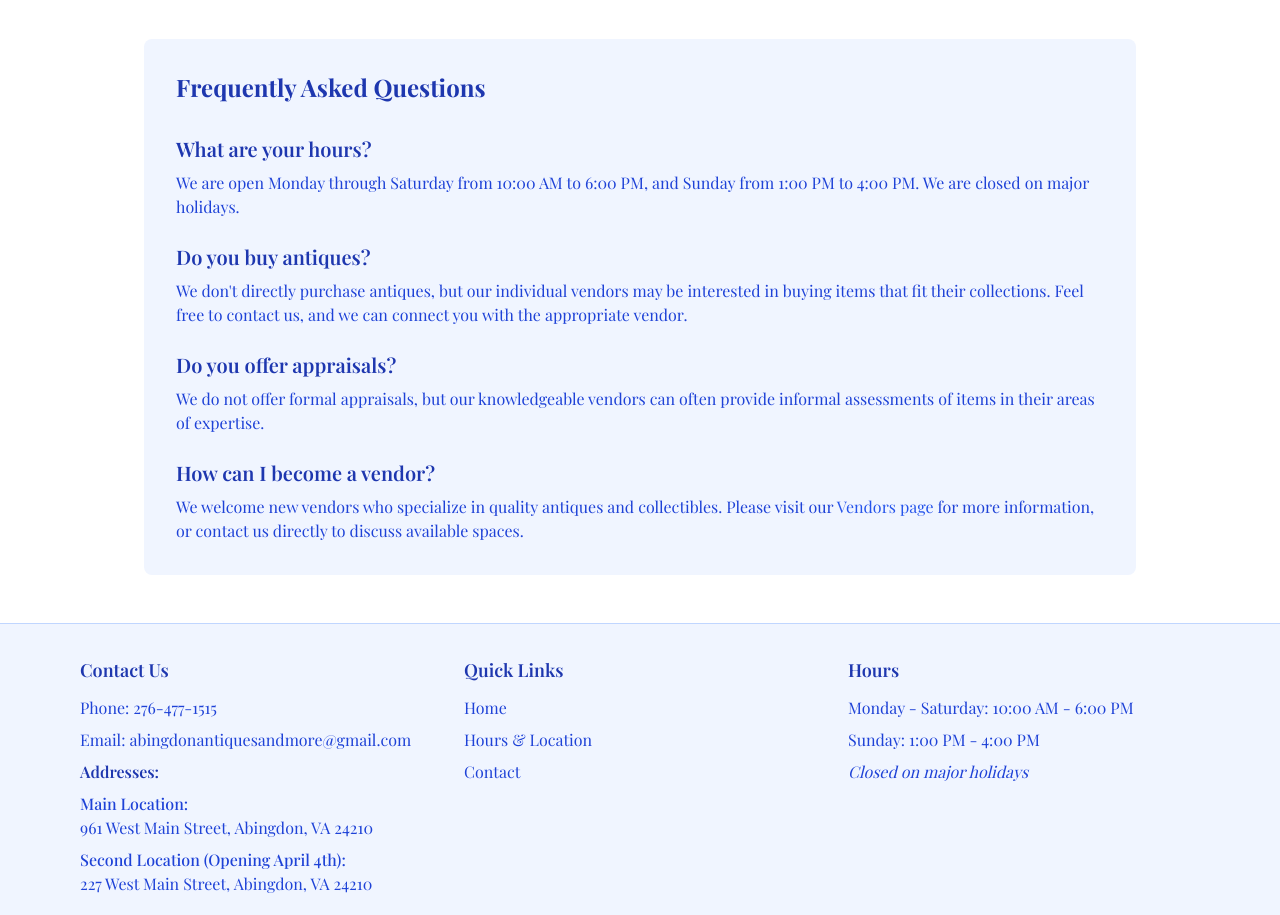
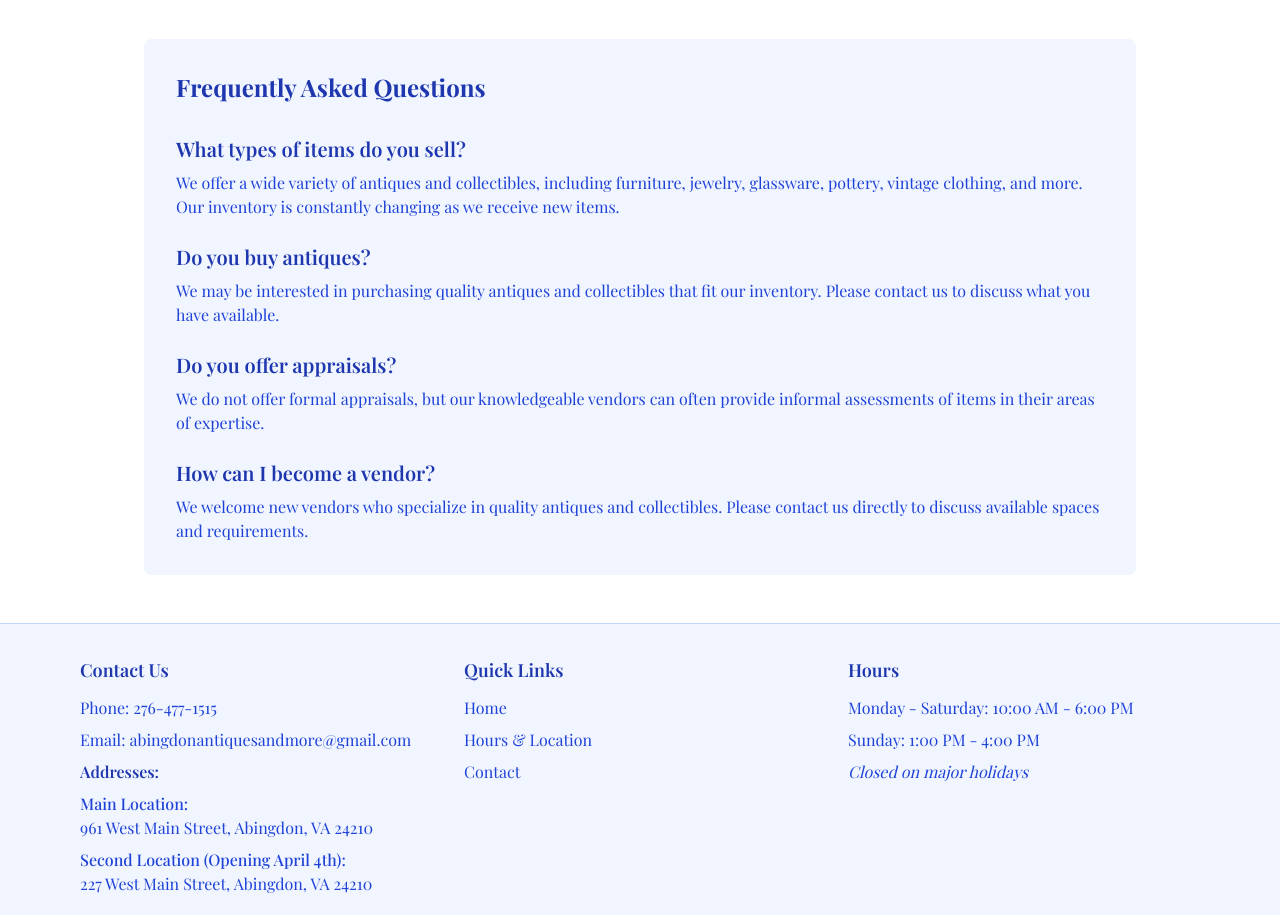
Before and after one commit to Jaredy899/antiques, a Next.js app: page /contact in a window 1280 px wide. Shown: the part 1140-2055 px from the top of the page. Built offline with nearby package versions, Linux system fonts and the light colour scheme; a web font is replaced by a local one.

Commit message:
Fixes (#11)
* Update contact page: Remove vendor page references and update FAQ section

* Update page.tsx

* fix stuff

* add pictures

* buy

```diff
--- a/src/app/contact/page.tsx
+++ b/src/app/contact/page.tsx
@@ -278,18 +278,18 @@ export default function ContactPage() {
 
         <div className="space-y-6">
           <div>
-            <h3 className="mb-2 text-xl font-semibold text-logo-800">What are your hours?</h3>
+            <h3 className="mb-2 text-xl font-semibold text-logo-800">What types of items do you sell?</h3>
             <p className="text-logo-700">
-              We are open Monday through Saturday from 10:00 AM to 6:00 PM, and Sunday from 1:00 PM to 4:00 PM.
-              We are closed on major holidays.
+              We offer a wide variety of antiques and collectibles, including furniture, jewelry, glassware,
+              pottery, vintage clothing, and more. Our inventory is constantly changing as we receive new items.
             </p>
           </div>
 
           <div>
             <h3 className="mb-2 text-xl font-semibold text-logo-800">Do you buy antiques?</h3>
             <p className="text-logo-700">
-              We don&apos;t directly purchase antiques, but our individual vendors may be interested in buying items
-              that fit their collections. Feel free to contact us, and we can connect you with the appropriate vendor.
+              We may be interested in purchasing quality antiques and collectibles that fit our inventory.
+              Please contact us to discuss what you have available.
             </p>
           </div>
 
@@ -304,9 +304,8 @@ export default function ContactPage() {
           <div>
             <h3 className="mb-2 text-xl font-semibold text-logo-800">How can I become a vendor?</h3>
             <p className="text-logo-700">
-              We welcome new vendors who specialize in quality antiques and collectibles. Please visit our
-              <a href="/vendors" className="text-logo-600 hover:underline"> Vendors page</a> for more information,
-              or contact us directly to discuss available spaces.
+              We welcome new vendors who specialize in quality antiques and collectibles. Please contact us directly
+              to discuss available spaces and requirements.
             </p>
           </div>
         </div>
--- a/src/app/page.tsx
+++ b/src/app/page.tsx
@@ -49,7 +49,7 @@ export default function HomePage() {
         </p>
         <div className="flex flex-wrap justify-center gap-4">
           <a
-            href="https://www.facebook.com/abingdonantiquesandmore"
+            href="https://www.facebook.com/profile.php?id=61551934216826"
             target="_blank"
             rel="noopener noreferrer"
             className="inline-flex items-center gap-2 rounded-md bg-[#1877F2] px-5 py-2.5 text-white shadow-sm transition-all hover:bg-[#166FE5] focus:ring-2 focus:ring-[#1877F2]/50"
@@ -60,7 +60,7 @@ export default function HomePage() {
             Facebook
           </a>
           <a
-            href="https://www.instagram.com/abingdonantiquesandmore"
+            href="https://www.instagram.com/abingdonantiques/"
             target="_blank"
             rel="noopener noreferrer"
             className="inline-flex items-center gap-2 rounded-md bg-[#E4405F] px-5 py-2.5 text-white shadow-sm transition-all hover:bg-[#D63256] focus:ring-2 focus:ring-[#E4405F]/50"
```
Also changed, not shown: public/images/main/clocks.webp (added), public/images/main/dresser.webp (added).
